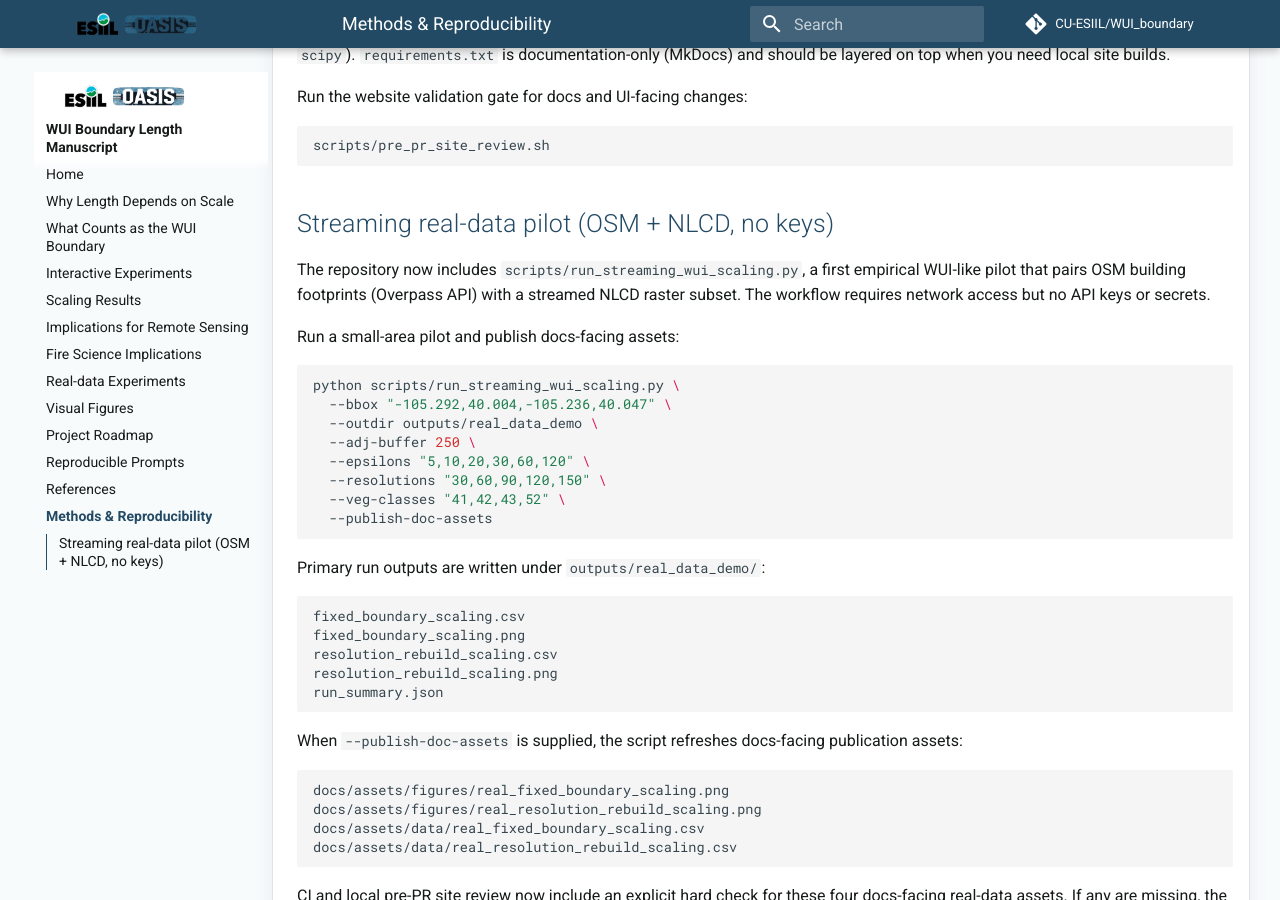
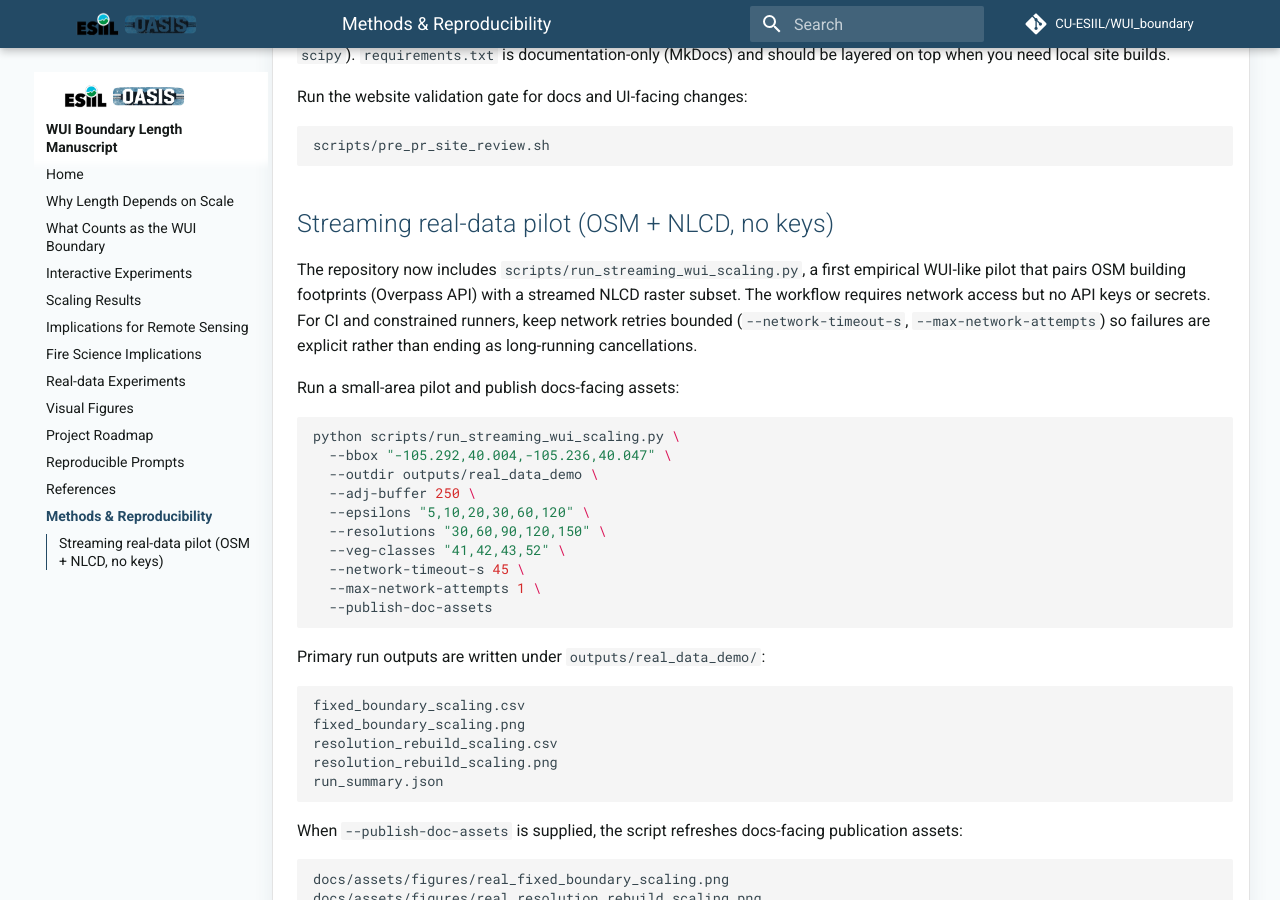
Before and after one commit to CU-ESIIL/WUI_boundary, an MkDocs documentation site: the page built from docs/methods-reproducibility.md, in a window 1280 px wide and 900 px high, scrolled down 624 px. Built offline with MkDocs 1.6.1 and Material for MkDocs 9.7.7, drawn with Linux system fonts in a browser that asks for light colours; comment, search, counter and statistics services are not loaded.

Commit message:
Bound streaming run duration to avoid canceled CI jobs

````diff
--- a/docs/methods-reproducibility.md
+++ b/docs/methods-reproducibility.md
@@ -25,7 +25,7 @@ scripts/pre_pr_site_review.sh
 
 ## Streaming real-data pilot (OSM + NLCD, no keys)
 
-The repository now includes `scripts/run_streaming_wui_scaling.py`, a first empirical WUI-like pilot that pairs OSM building footprints (Overpass API) with a streamed NLCD raster subset. The workflow requires network access but no API keys or secrets.
+The repository now includes `scripts/run_streaming_wui_scaling.py`, a first empirical WUI-like pilot that pairs OSM building footprints (Overpass API) with a streamed NLCD raster subset. The workflow requires network access but no API keys or secrets. For CI and constrained runners, keep network retries bounded (`--network-timeout-s`, `--max-network-attempts`) so failures are explicit rather than ending as long-running cancellations.
 
 Run a small-area pilot and publish docs-facing assets:
 
@@ -37,6 +37,8 @@ python scripts/run_streaming_wui_scaling.py \
   --epsilons "5,10,20,30,60,120" \
   --resolutions "30,60,90,120,150" \
   --veg-classes "41,42,43,52" \
+  --network-timeout-s 45 \
+  --max-network-attempts 1 \
   --publish-doc-assets
 ```
 
````
Also changed, not shown: CHANGELOG.md (+1 -0 lines), 1 other file.
